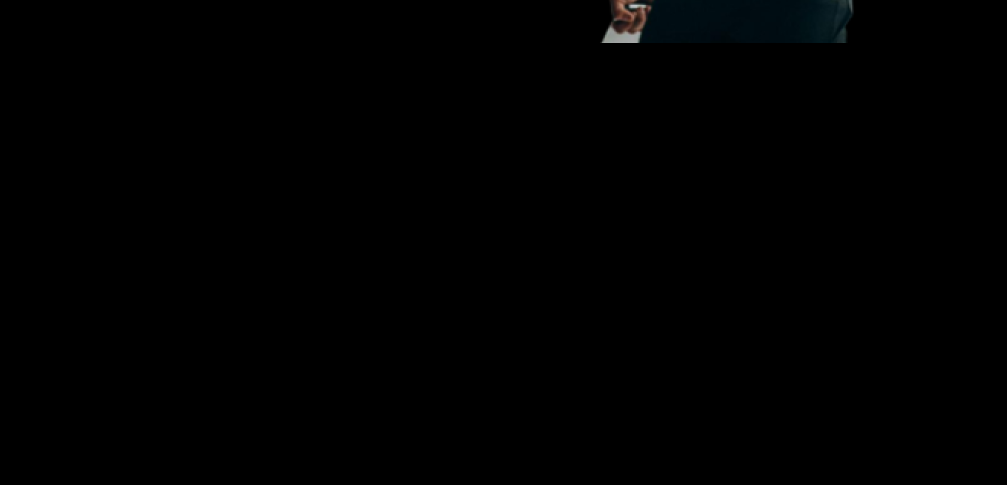
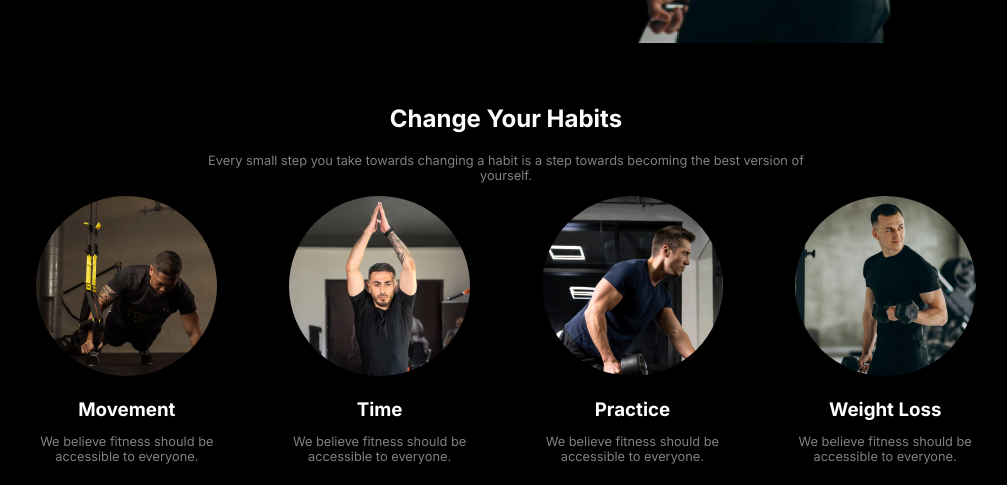
Before and after one commit to neela-47/versitile-ui-main-assigment-02, a plain HTML site: page index.html in a window 1280 px wide. Shown: the part 664-1149 px from the top of the page, without its empty margins (134-1141 px from the left). Before the commit the page ends 800 px from the top, so only its background shows below. Drawn offline with Linux system fonts and the light colour scheme.

Commit message:
change your habits

```diff
--- a/index.html
+++ b/index.html
@@ -8,7 +8,7 @@
     <script src="https://kit.fontawesome.com/1fb3628ce7.js" crossorigin="anonymous"></script>
 </head>
 <body class="inter-font-family">
-   <header class="header-container">
+   <header class="header-container shared-width">
       <nav class="display-flex">
         <h1 class="nav-title text-color"><em>Fitness</em></h1>
           <ul>
@@ -40,7 +40,36 @@
         </div>
     </div>
   </header>
-   <main></main>
+   <main>
+    <section class="habit-container shared-width">
+      <div class="habit-title-contents">
+        <h1 class="habit-title title-color">Change Your Habits</h1>
+        <p class="habit-description paragraph-color">Every small step you take towards changing a habit is a step towards becoming the best version of yourself. </p>
+      </div>
+      <div class="habit-img-container display-flex">
+        <div class="habit-img-contents">
+          <img src="images/image3.png" alt="">
+        <h3 class="habit-img-title title-color">Movement</h3>
+        <p class="habit-img-description paragraph-color">We believe fitness should be accessible to everyone.</p>
+        </div>
+        <div class="habit-img-contents">
+          <img src="images/image2.png" alt="">
+        <h3 class="habit-img-title title-color">Time</h3>
+        <p class="habit-img-description paragraph-color">We believe fitness should be accessible to everyone.</p>
+        </div>
+        <div class="habit-img-contents">
+          <img src="images/image4.png" alt="">
+        <h3 class="habit-img-title title-color">Practice</h3>
+        <p class="habit-img-description paragraph-color">We believe fitness should be accessible to everyone.</p>
+        </div>
+        <div class="habit-img-contents">
+          <img src="images/image5.png" alt="">
+        <h3 class="habit-img-title title-color">Weight Loss</h3>
+        <p class="habit-img-description paragraph-color">We believe fitness should be accessible to everyone.</p>
+        </div>
+      </div>
+    </section>
+   </main>
    <footer></footer>
 </body>
 </html>
--- a/styles/style.css
+++ b/styles/style.css
@@ -21,6 +21,7 @@ body{
 /* shared content */
 .display-flex{
     display: flex;
+    justify-content: space-between;
 }
 .text-color{
     color: #E6533C;
@@ -30,6 +31,7 @@ body{
 }
 .paragraph-color{
     color: rgba(255, 255, 255, 0.5);
+    font-size: 0.8rem;
 }
 .btn-primary{
     background-color: #E6533C;
@@ -40,15 +42,15 @@ body{
     margin-right: 20px;
 
 }
+.shared-width{
+    width: 75%;
+    margin: 0 auto;
+    margin-top: 57px;
+}
 
 
 /* header style */
-.header-container{
-    width: 75%;
-    margin: 0 auto;
-    margin-top: 57px;
-    /* border: 1px solid red; */
-}
+
 nav{
     justify-content:space-between;
     align-items: center;
@@ -125,13 +127,29 @@ i{
     background-color: red;
 
 }
+/* habit style */
+.habit-title-contents{
+    width: 64%;
+    margin: 0 auto;
+    text-align: center;
+}
+.habit-img-contents{
+    width: 20%;
+    text-align: center;
+}
+.habit-img-contents img{
+    border-radius: 50%;
+}
+.habit-img-title{
+    margin-bottom: 0px;
+}
 
 
 /* responsive */
 /* medium device */
 /* small device */
 @media screen and (max-width: 576px) {
-    nav, .banner-contents{
+    nav, .banner-contents, .habit-img-container{
         flex-direction: column;
     }
     .banner-content{
@@ -147,4 +165,6 @@ i{
     .hamburger{
         display: inline ;
     }
+
+
 }
```
Also changed, not shown: images/image2.png (renamed from images/image 2.png), images/image3.png (renamed from images/image 3.png), images/image4.png (renamed from images/image 4.png), images/image5.png (renamed from images/image 5.png).
